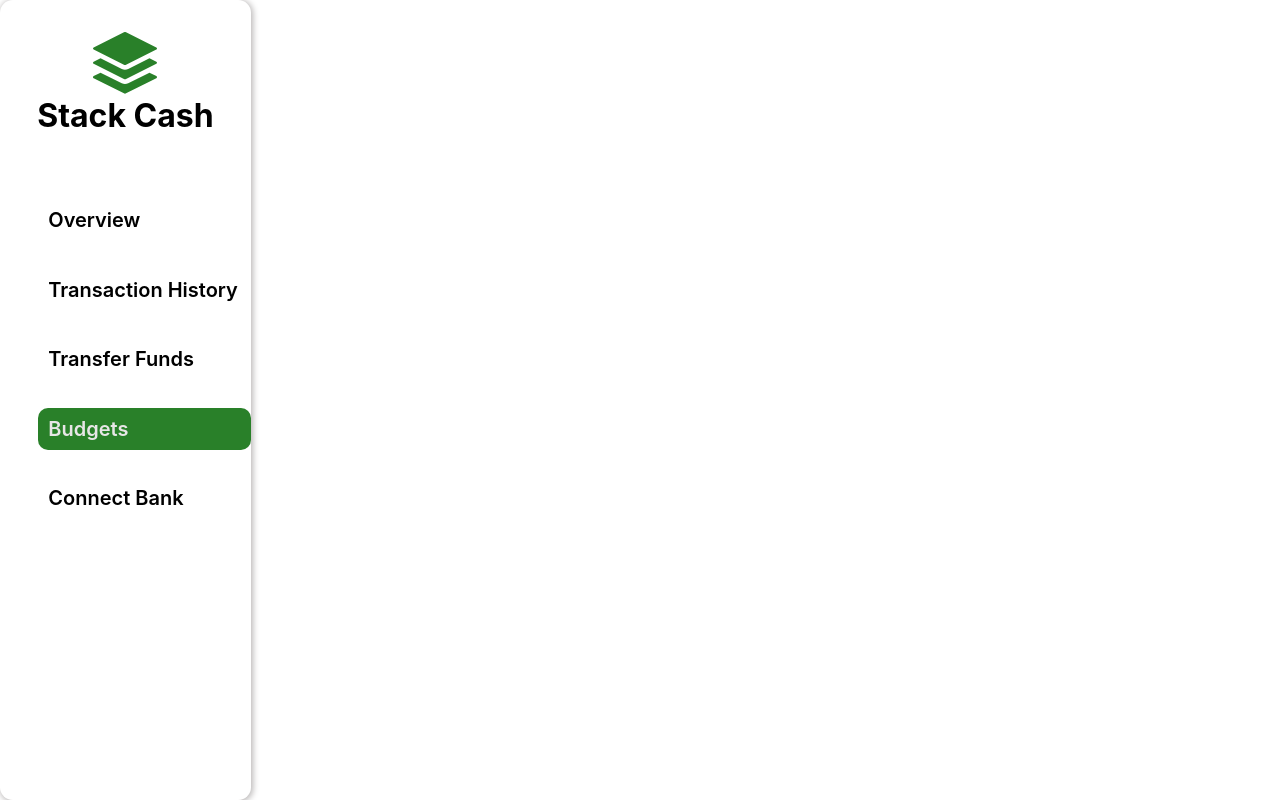
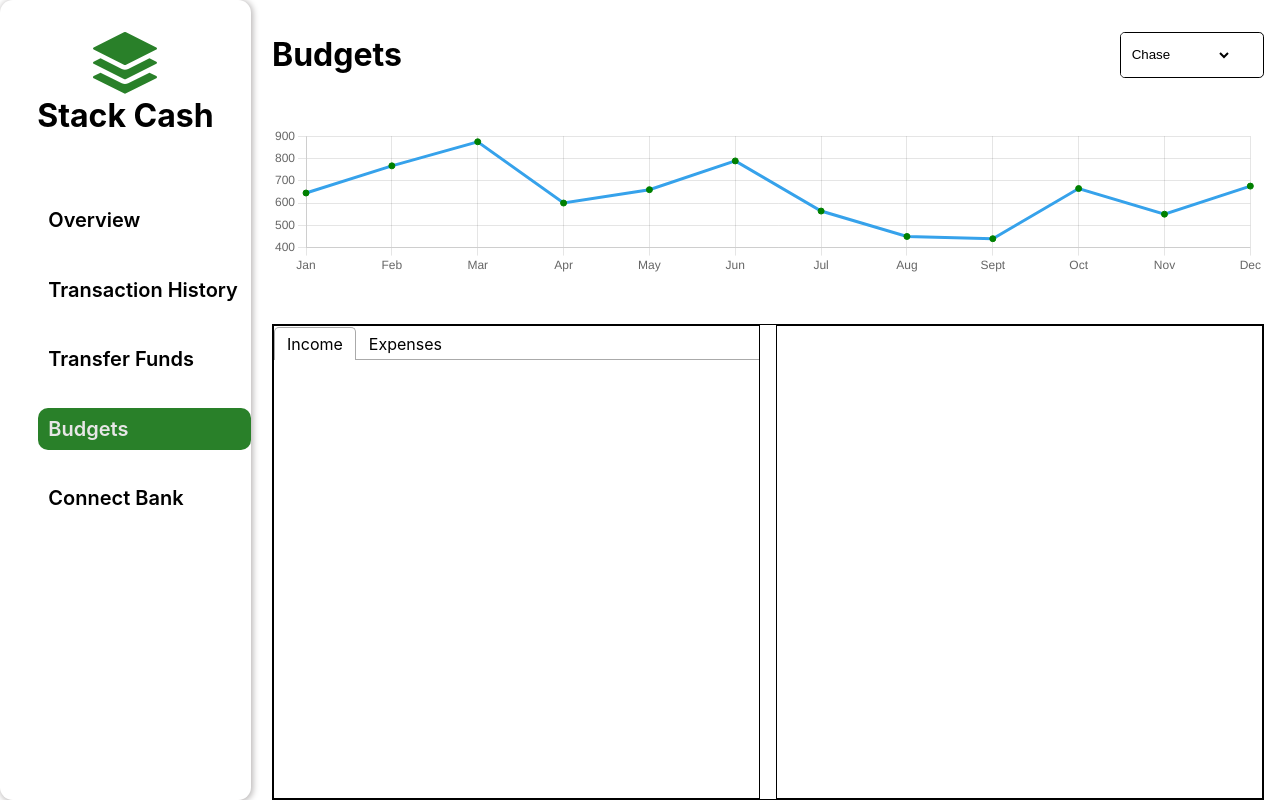
Before and after one commit to Taku10/stackCash, a React (Create React App) app: page /budgets in a window 1280 px wide. Built offline with nearby package versions, Linux system fonts and the light colour scheme.

Commit message:
add Budgets component with chart and tabs; update routing in App.js; include react-tabs for tab functionality; enhance styles in budgets.css

```diff
--- a/package.json
+++ b/package.json
@@ -15,6 +15,7 @@
     "react-icons": "^5.4.0",
     "react-router-dom": "^7.2.0",
     "react-scripts": "5.0.1",
+    "react-tabs": "^6.1.0",
     "typewriter-effect": "^2.21.0",
     "web-vitals": "^4.2.4"
   },
--- a/src/App.css
+++ b/src/App.css
@@ -28,4 +28,5 @@ html, body {
   gap: 1em;
   justify-content: space-between;
   /* border: 4px solid red; */
+
 }
--- a/src/App.js
+++ b/src/App.js
@@ -1,5 +1,6 @@
 import { Route, Routes } from 'react-router-dom';
 import './App.css';
+import Budgets from './components/budgets';
 import History from './components/history';
 import Nav from './components/nav';
 import Overview from './components/overview';
@@ -13,6 +14,7 @@ function App() {
         <Route path = "/" element={<Overview />} />
         <Route path = "/transaction-history" element={<History />} />
         <Route path = "/transfer-funds" element={<Transfer />} />
+        <Route path = "/budgets" element={<Budgets />} />
       </Routes>
     </div>
   );
--- a/src/components/Overview.jsx
+++ b/src/components/Overview.jsx
@@ -75,7 +75,7 @@ const Overview = () => {
     />
     return (
 
-        <div className='home-wrapper'>
+        <div className='overview-wrapper'>
             <div className='left-middle-wrapper'>
                 <div className='welcome-section'>
                     <h1>
--- a/src/components/Transfer.jsx
+++ b/src/components/Transfer.jsx
@@ -1,5 +1,7 @@
+import CountUp from 'react-countup';
 import toast, { Toaster } from 'react-hot-toast';
 import '../styles/transfer.css';
+
 
 const Transfer = () => {
 
@@ -39,6 +41,13 @@ const Transfer = () => {
                         <h3>Chase</h3>
                         <p>Checking Account</p>
                         <p>**** **** **** 1234</p>
+                    </div>
+                    <div className='bank-card-balance'>
+                        <p>Current Balance</p>
+                        <h3>
+                                $<CountUp end={421.98} decimals={2} duration={1} />
+                            </h3>
+
                     </div>
                 </div>
                 <hr className='line'/>
--- /dev/null
+++ b/src/components/budgets.jsx
@@ -0,0 +1,85 @@
+import { ArcElement, Chart, defaults } from 'chart.js/auto';
+import { Line } from "react-chartjs-2";
+import { Tab, TabList, TabPanel, Tabs } from 'react-tabs';
+import 'react-tabs/style/react-tabs.css';
+import "../styles/budgets.css";
+
+
+
+Chart.register(ArcElement);
+defaults.maintainAspectRatio = false;
+defaults.responsive = true;
+
+
+const Budgets = () => {
+
+
+    return (
+        <div className="budgets-container">
+            <div className="budgets-wrapper">
+                <div className="budgets-header">
+                    <h1>Budgets</h1>
+                    <div className='budgets-select-account'>
+                        <select name="budgets-accounts" id="budget-accounts">
+                            <option value="budgets-chase">Chase</option>
+                            <option value="budgets-wellsFargo">Wells Fargo</option>
+                            <option value="budgets-usBank">US Bank</option>
+                        </select>
+                    </div>
+                </div>
+
+                <div className="budgets-chart-container">
+
+                    <Line data={{
+                        labels: ["Jan", "Feb", "Mar", "Apr", "May", "Jun", "Jul", "Aug", "Sept", "Oct", "Nov", "Dec"],
+                        datasets: [
+                            {
+                                label: "Expenses",
+                                data: [645, 767, 875, 600, 660, 789, 564, 450, 440, 665, 550, 676],
+                                pointBackgroundColor: "green",
+                                pointBorderColor: "green",
+
+                            },
+                        ],
+                    }}
+                        options={{
+                            responsive: true,
+                            maintainAspectRatio: false,
+                            cutout: '50%',
+                            plugins: {
+                                legend: {
+                                    display: false
+                                }
+                            }
+                        }}
+
+                    />
+                </div>
+                <div className="budgets-bottom-half">
+                    <div className='budgets-tabs'>
+                        <Tabs>
+                            <TabList>
+                                <Tab>Income</Tab>
+                                <Tab>Expenses</Tab>
+                            </TabList>
+                                <img src="" alt="" />
+                            <TabPanel>
+
+                            </TabPanel>
+                            <TabPanel>
+                                <h2>Any content 2</h2>
+                            </TabPanel>
+                        </Tabs>
+                    </div>
+                    <div className='budgets-summary'>
+
+                    </div>
+                </div>
+
+
+            </div>
+        </div>
+    )
+};
+
+export default Budgets;
--- /dev/null
+++ b/src/styles/budgets.css
@@ -0,0 +1,55 @@
+.budgets-wrapper{
+    padding-top: 2em;
+    padding-right: 2em;
+    display: flex;
+    flex-direction: column;
+    gap: 3em;
+    /* border: 2px solid red;   */
+    height: 100%;
+}
+
+.budgets-header{
+    display: flex;
+    justify-content: space-between;
+    align-items: center;
+
+}
+
+.budgets-select-account{
+    border: 1px solid;
+    width: 9em;
+    border-radius: 0.3em;
+}
+
+.budgets-select-account select{
+    padding: 1em 1em 1em 0.5em;
+    border: none;
+    border-radius: 4px;
+    background-color: #ddd;
+    cursor: pointer;
+    background-color: white;
+
+}
+
+.budgets-container select:focus{
+    outline: none;
+}
+
+.budgets-bottom-half{
+    border: 1px solid;
+    height: 100%;
+    display: flex;
+    gap: 1em;
+}
+
+.budgets-tabs{
+    width: 50%;
+    border: 1px solid;
+    height: 100%;
+}
+
+.budgets-summary{
+    width: 50%;
+    border: 1px solid;
+    height: 100%;
+}
--- a/src/styles/overview.css
+++ b/src/styles/overview.css
@@ -6,11 +6,12 @@
 
 } */
 
-.home-wrapper{
+.overview-wrapper{
     width: 100%;
     display: flex;
     flex-direction: row;
     justify-content: space-between;
+
 }
 
 .left-middle-wrapper{
--- a/src/styles/transfer.css
+++ b/src/styles/transfer.css
@@ -1,9 +1,8 @@
-.transfer-container {
-  /* border: 2px solid blue;; */
-}
+
 
 .transfer-container p, label{
     color: rgb(102, 102, 102);
+
 }
 .transfer-wrapper{
     padding-top: 2em;
@@ -22,10 +21,8 @@
 
 }
 
-.transfer-header h1{
 
 
-}
 .transfer-select-account{
     border: 1px solid;
     width: 9em;
@@ -71,7 +68,6 @@ form{
     margin-bottom: 25em;
 
 }
-
 form div{
     /* border:1px solid; */
     display: flex;
@@ -121,6 +117,8 @@ form button{
     background-color: var(--main_color);
     height: 8em;
     padding: 2em;
+    border-radius: 0.5em;
+
 
 }
 
@@ -128,9 +126,14 @@ form button{
     color: white;
 }
 
-.bank-card-name p{
+.bank-card-name p, .bank-card-balance p{
     color:white;
+    font-weight: 500;
 
+}
+
+.bank-card-name h3{
+    font-size: 1.5em;
 }
 
 .bank-card-name{
@@ -138,3 +141,19 @@ form button{
     flex-direction: column;
     gap: 1em;
 }
+
+.bank-card-balance{
+    display: flex;
+    flex-direction: column;
+    gap: 0.2em;
+    width: 12em;
+    padding: 0.5em;
+    border-radius: 0.3em;
+    background-color: rgba(207, 203, 203, 0.3);
+    box-shadow: 1px 1px 5px 2px #b9b6b6;
+
+}
+
+.bank-card-balance h3{
+    font-size:2em ;
+}
```
Also changed, not shown: 1 other file (tests, documents, lock files or other folders).
